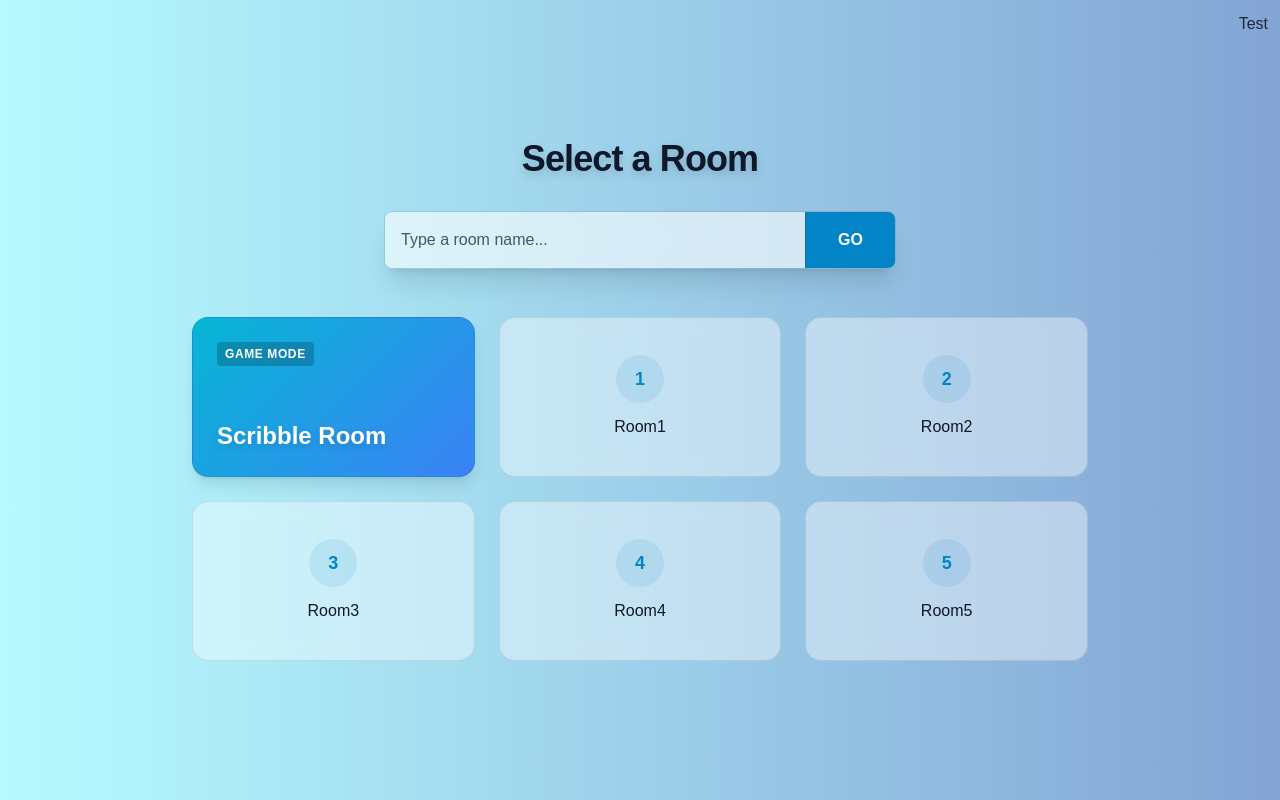
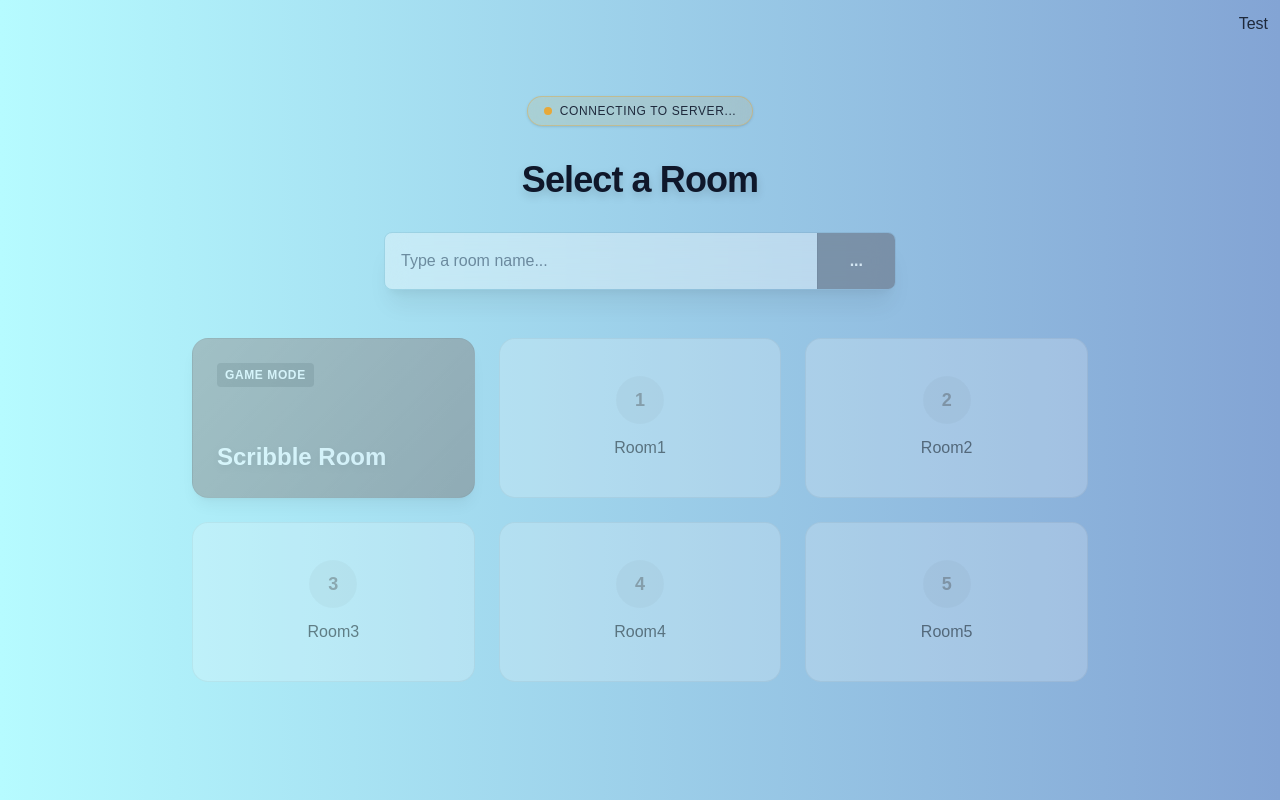
Before and after one commit to jakkrol/SyncBoard, a Next.js app in the folder frontend/: page / in a window 1280 px wide. Built offline with nearby package versions, Linux system fonts and the light colour scheme; no server answers.

Commit message:
Added connection status

```diff
--- a/frontend/src/app/page.tsx
+++ b/frontend/src/app/page.tsx
@@ -5,51 +5,79 @@ import { getSocket } from "../lib/socket";
 
 export default function RoomSelect() {
   const [room, setRoom] = useState("");
+  const [isConnected, setIsConnected] = useState(false);
   const router = useRouter();
 
   useEffect(() => {
-    getSocket();
+    const socket = getSocket();
+
+    // Check if already connected
+    if (socket.connected) setIsConnected(true);
+
+    const onConnect = () => setIsConnected(true);
+    const onDisconnect = () => setIsConnected(false);
+
+    socket.on("connect", onConnect);
+    socket.on("disconnect", onDisconnect);
+
+    return () => {
+      socket.off("connect", onConnect);
+      socket.off("disconnect", onDisconnect);
+    };
   }, []);
 
   const joinRoom = (r?: string) => {
+    if (!isConnected) return; // Prevent join if not connected
     const roomToJoin = r || room;
     if (!roomToJoin) return;
     router.push(`/canvas/${roomToJoin}`);
   };
 
   const joinScribleRoom = (r?: string) => {
+    if (!isConnected) return; // Prevent join if not connected
     const roomToJoin = r || room;
     if (!roomToJoin) return;
     router.push(`/scrible/${roomToJoin}`);
   };
 
   return (
-    <div className="min-h-screen flex flex-col items-center justify-center p-6 text-foreground">
+    <div className="min-h-screen flex flex-col items-center justify-start pt-40 p-6 text-foreground">
+
+      {/* 1. Connection Status */}
+      <div className={`fixed top-24 px-4 py-1.5 rounded-full border backdrop-blur-md transition-all duration-500 flex items-center gap-2 shadow-sm
+        ${isConnected ? 'border-green-500/30 bg-green-500/10' : 'border-amber-500/30 bg-amber-500/10'}`}>
+        <div className={`w-2 h-2 rounded-full ${isConnected ? 'bg-green-500 shadow-[0_0_8px_#22c55e]' : 'bg-amber-500 animate-pulse'}`} />
+        <span className="text-xs font-medium uppercase tracking-wider">
+          {isConnected ? 'Server Online' : 'Connecting to Server...'}
+        </span>
+      </div>
 
       <h1 className="text-4xl font-bold mb-8 tracking-tight drop-shadow-lg text-primary">
         Select a Room
       </h1>
 
-      {/* Adaptive Input Section */}
-      <div className="w-full max-w-lg flex shadow-xl rounded-lg mb-12 overflow-hidden border border-ui-border backdrop-blur-md">
+
+      <div className={`w-full max-w-lg flex shadow-xl rounded-lg mb-12 overflow-hidden border border-ui-border backdrop-blur-md transition-opacity duration-300 ${!isConnected && 'opacity-60 pointer-events-none'}`}>
         <input
           className="flex-1 p-4 bg-ui-input text-primary placeholder-text-muted outline-none transition-colors"
           value={room}
           onChange={(e) => setRoom(e.target.value)}
           placeholder="Type a room name..."
+          disabled={!isConnected}
         />
         <button
           onClick={() => joinRoom()}
-          className="bg-action px-8 font-semibold text-white hover:bg-action-hover transition-colors border-l border-ui-border"
+          disabled={!isConnected}
+          className="bg-action px-8 font-semibold text-white hover:bg-action-hover transition-colors border-l border-ui-border disabled:bg-gray-500"
         >
-          GO
+          {isConnected ? 'GO' : '...'}
         </button>
       </div>
 
-      {/* Cards Grid */}
-      <div className="grid grid-cols-2 md:grid-cols-3 gap-6 w-full max-w-4xl">
 
-        {/* Game Mode Card - Adaptive Gradient */}
+      <div className={`grid grid-cols-2 md:grid-cols-3 gap-6 w-full max-w-4xl transition-all duration-500 ${!isConnected ? 'opacity-50 grayscale pointer-events-none' : 'opacity-100 grayscale-0'}`}>
+
+
         <div
           onClick={() => joinScribleRoom("scribleRoom1")}
           className="cursor-pointer bg-accent-gradient p-6 rounded-2xl shadow-lg hover:shadow-action/40 hover:-translate-y-1 transition-all flex flex-col justify-between h-40 border border-ui-border"
@@ -62,18 +90,15 @@ export default function RoomSelect() {
           </h3>
         </div>
 
-        {/* Room Selection Cards */}
         {["room1", "room2", "room3", "room4", "room5"].map((r, i) => (
           <div
             key={r}
             onClick={() => joinRoom(r)}
             className="group cursor-pointer bg-card-bg backdrop-blur-sm p-6 rounded-2xl border border-ui-border hover:border-action/50 hover:shadow-xl hover:shadow-action/10 transition-all flex flex-col justify-center items-center h-40"
           >
-            {/* Number Circle - Adaptive Colors */}
             <div className="w-12 h-12 bg-action-soft rounded-full flex items-center justify-center mb-3 group-hover:bg-action group-hover:text-white transition-colors text-action">
               <span className="font-bold text-lg">{i + 1}</span>
             </div>
-
             <p className="font-medium capitalize text-primary group-hover:text-action transition-colors">
               {r}
             </p>
```
Also changed, not shown: frontend/tsconfig.json (+20 -5 lines), 1 other file (tests, documents, lock files or other folders).
